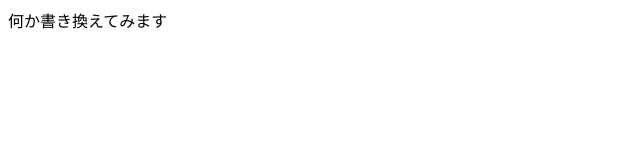
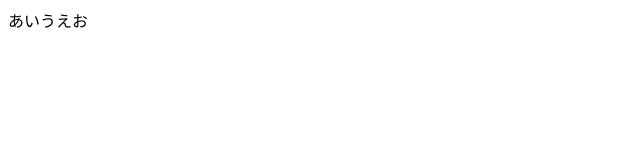
Before and after one commit to ryusei172/20250428, a plain HTML site: page index.html in a window 1280 px wide. Shown: the whole page, without its empty margins (0-640 px from the left). Drawn offline with Linux system fonts and the light colour scheme.

Commit message:
index.htmlの編集
編集した

```diff
--- a/index.html
+++ b/index.html
@@ -5,6 +5,6 @@
     <title>タイトル</title>
   </head>
     <body>
-      何か書き換えてみます
+      あいうえお
     </body>
   </html>
```
